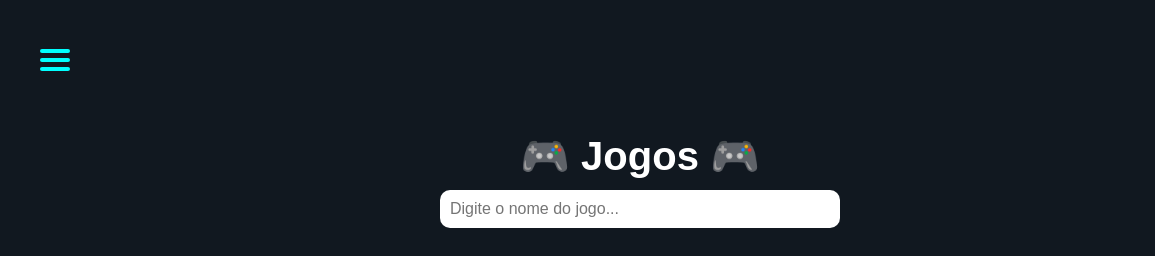
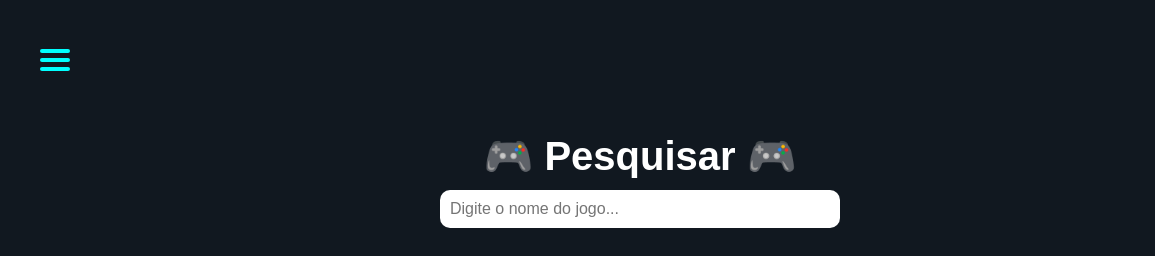
Before and after one commit to Unknown-game/Site, a plain HTML site: page index.html in a window 1280 px wide. Shown: the top 256 px of the page, 0-1155 px from the left. Drawn offline with Linux system fonts and the light colour scheme.

Commit message:
Add files via upload

```diff
--- a/index.html
+++ b/index.html
@@ -21,12 +21,12 @@
   <head>
   <meta charset="UTF-8" />
   <meta name="viewport" content="width=device-width, initial-scale=1.0"/>
-  <title>🎮 Jogos 🎮</title>
+  <title>🎮 unknown-game 🎮</title>
   <link rel="stylesheet" href="styles.css" />
   </head>
 
   <section id="jogosSection">
-    <h1>🎮 Jogos 🎮</h1>
+    <h1>🎮 Pesquisar 🎮</h1>
     <input type="text" id="searchInput" placeholder="Digite o nome do jogo..." onkeyup="filterGames()">
 
 
```
